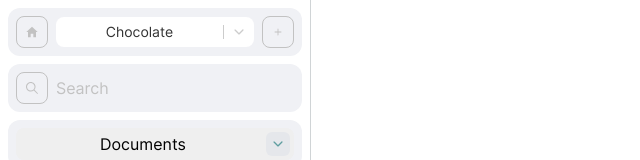
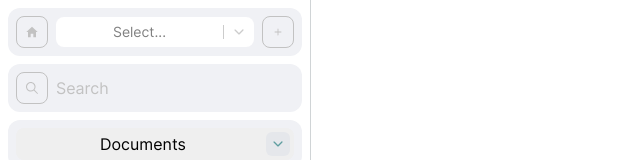
Before and after one commit to entools/tools.interface, a React (Vite) app: page / in a window 1280 px wide. Shown: the top 160 px of the page, without its empty margins (0-640 px from the left). Built offline with nearby package versions, Linux system fonts and the light colour scheme.

Commit message:
fix: logo

```diff
--- a/src/components/sidebar/components/logo/logo.module.css
+++ b/src/components/sidebar/components/logo/logo.module.css
@@ -76,8 +76,3 @@
 .small {
   justify-content: center;
 }
-
-.full {
-  width: 100%;
-  min-width: 80px;
-}
--- a/src/components/sidebar/components/logo/logo.tsx
+++ b/src/components/sidebar/components/logo/logo.tsx
@@ -1,11 +1,10 @@
-/* eslint-disable no-nested-ternary */
-/* eslint-disable @typescript-eslint/no-explicit-any */
-/* eslint-disable react/function-component-definition */
-/* eslint-disable react/jsx-props-no-spreading */
+/* eslint-disable no-console */
+import { useState } from 'react';
 import { NavLink } from 'react-router-dom';
-import Select, { type DropdownIndicatorProps, components } from 'react-select';
 import classNames from 'classnames';
-import { IoIosAdd, IoIosArrowDown, IoMdHome } from 'react-icons/io';
+import { IoIosAdd, IoMdHome } from 'react-icons/io';
+
+import { CustomSelect as Select } from '../../../select/select.tsx';
 
 import style from './logo.module.css';
 
@@ -17,21 +16,17 @@ export interface ColourOption {
   readonly isDisabled?: boolean;
 }
 
+type SelectType = { value: string; label: string; };
+
 const options = [
   { value: 'chocolate', label: 'Chocolate' },
   { value: 'strawberry', label: 'Strawberry' },
   { value: 'vanilla', label: 'Vanilla' },
 ];
 
-const Placeholder = (props: any) => <components.Placeholder {...props} />;
-
-const DropdownIndicator: React.FC<DropdownIndicatorProps> = (props) => (
-  <components.DropdownIndicator {...props}>
-    <IoIosArrowDown size={14} />
-  </components.DropdownIndicator>
-);
-
 export default function Logo({ sidebarWidth }: { sidebarWidth: number; }) {
+  const [project, setProject] = useState<SelectType | null>(null);
+  console.log(project);
   return (
     <div className={classNames(style.header, { [style.small]: sidebarWidth < 100 })}>
       <div className={style.logo}>
@@ -42,31 +37,11 @@ export default function Logo({ sidebarWidth }: { sidebarWidth: number; }) {
         {sidebarWidth >= 178 && (
           <>
             <Select
-              className={classNames('basic-single', style.full)}
-              classNamePrefix="select"
-              components={{ Placeholder, DropdownIndicator }}
-              defaultValue={options[0]}
-              styles={{
-                control: (baseStyles) => ({
-                  ...baseStyles,
-                  minHeight: 20,
-                  marginLeft: '8px',
-                  border: 0,
-                }),
-                option: (styles) => ({ ...styles, color: '#ccc' }),
-              }}
-              theme={(theme) => ({
-                ...theme,
-                borderRadius: 8,
-                padding: 0,
-                colors: {
-                  ...theme.colors,
-                  primary25: '#757575',
-                  primary: '#616161',
-                },
-              })}
-              name="name"
+              name="project"
               options={options}
+              extraClass={{ marginLeft: '8px' }}
+              action={setProject}
+              value={project}
             />
             <NavLink to="/projects/add" className={style.icon}>
               <IoIosAdd />
```
